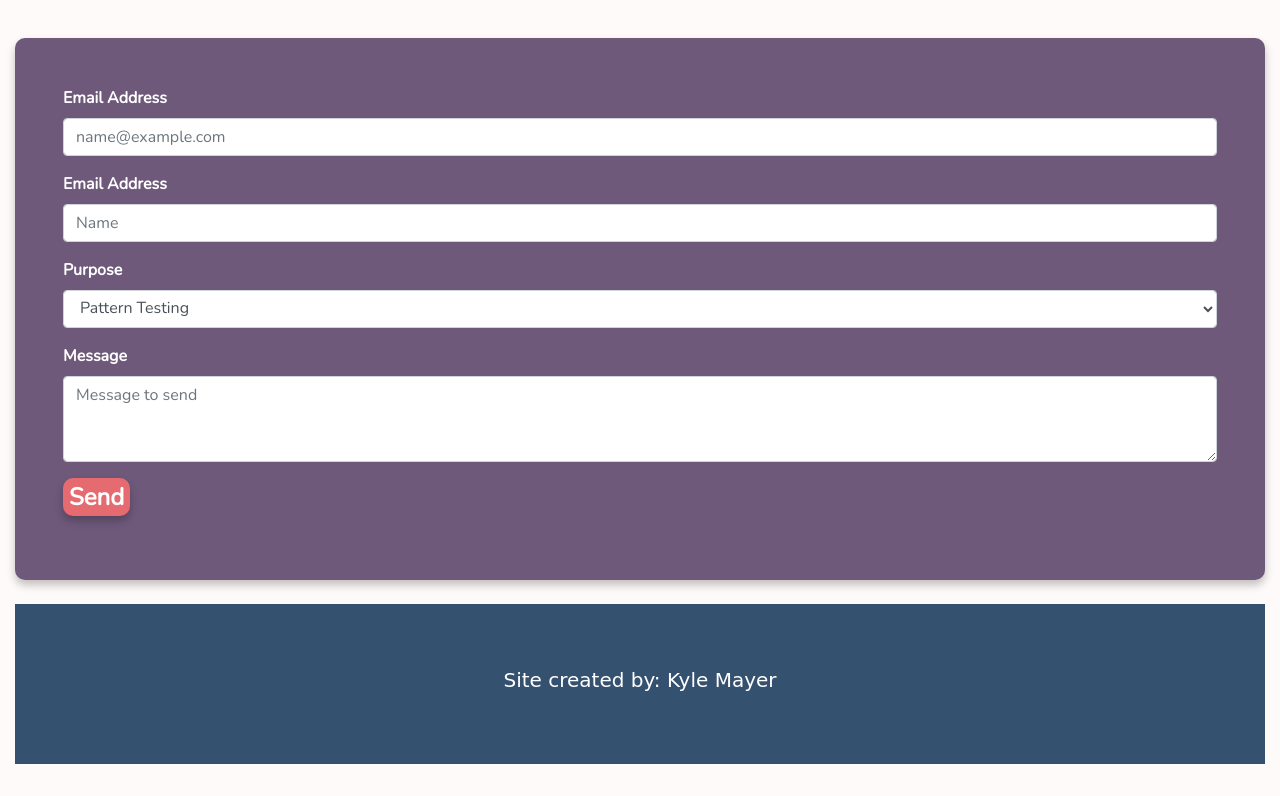
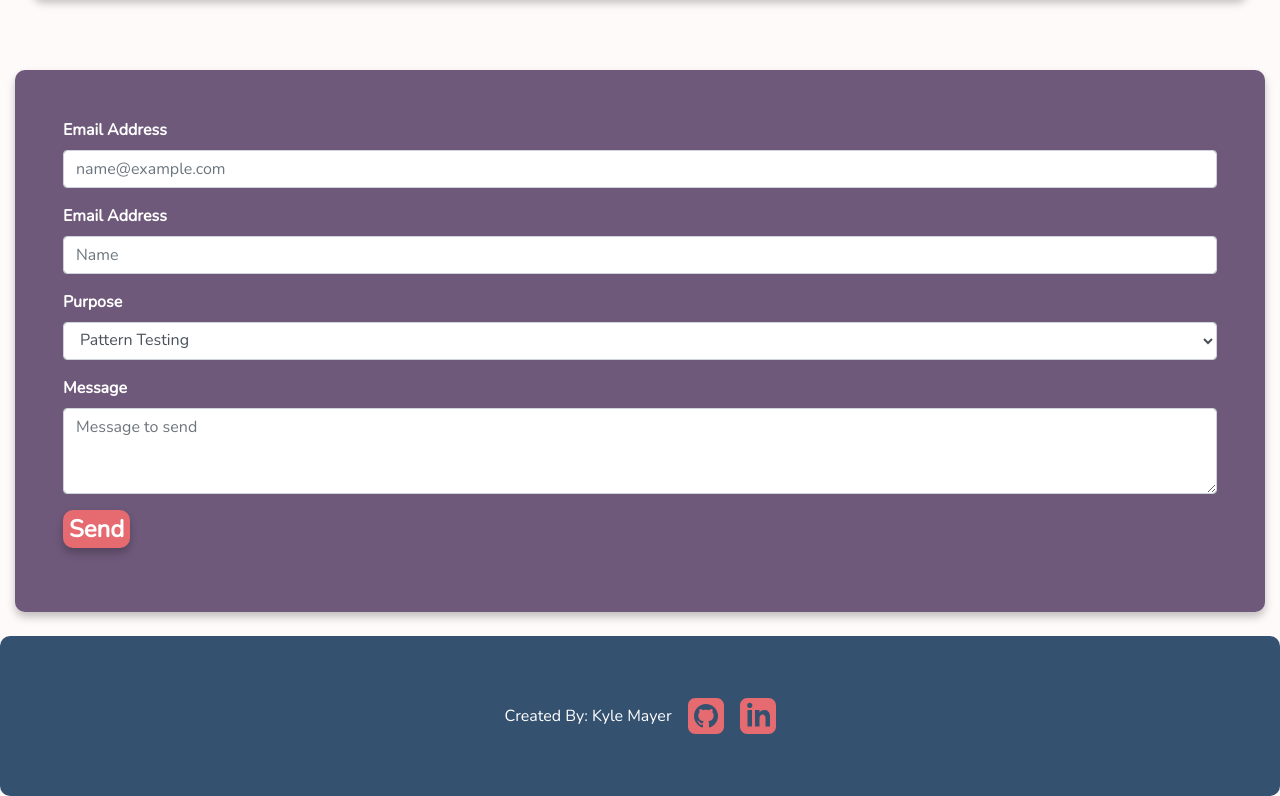
Before and after one commit to kmayer5120/pwp-kmayer5120, a plain HTML site: page public_html/index.html in a window 1280 px wide. Shown: the part 1539-2335 px from the top of the page. Before the commit the page ends 2303 px from the top, so only its background shows below. Drawn offline with nearby package versions, Linux system fonts and the light colour scheme; a web font is replaced by a local one.

Commit message:
adding changes that I forgot to commit at the end of yesterday

```diff
--- a/public_html/index.html
+++ b/public_html/index.html
@@ -119,7 +119,8 @@
                             </button>
                         </div>
                         <div class="modal-body" id="dynamic-content-1">
-                            <img src="./images/gallery/gallery-large/beanie-1.jpg" alt="beanie" class="img-fluid mw-25 mh-25">
+                            <img src="./images/gallery/gallery-large/beanie-1.jpg" alt="beanie"
+                                 class="img-fluid mw-25 mh-25">
                         </div>
                     </div>
                 </div>
@@ -208,7 +209,8 @@
         <div class="col-md-2 my-3">
             <!--start modal-->
             <a href="#modal-6" role="button" data-toggle="modal">
-                <img src="./images/gallery/gallery-small/scarf-earwarmer-2.jpg" alt="scarf and ear warmer" class="img-fluid">
+                <img src="./images/gallery/gallery-small/scarf-earwarmer-2.jpg" alt="scarf and ear warmer"
+                     class="img-fluid">
             </a>
             <div class="modal fade show" id="modal-6" role="dialog">
                 <div class="modal-dialog">
@@ -220,7 +222,8 @@
                             </button>
                         </div>
                         <div class="modal-body" id="dynamic-content">
-                            <img src="./images/gallery/gallery-large/scarf-earwarmer-2.jpg" class="img-fluid" alt="scarf"/>
+                            <img src="./images/gallery/gallery-large/scarf-earwarmer-2.jpg" class="img-fluid"
+                                 alt="scarf"/>
                         </div>
                     </div>
                 </div>
@@ -228,7 +231,7 @@
         </div>
     </div>
 </section> <!--end gallery section-->
-<section class="container-fluid p-5" id="services">
+<section class="container-fluid my-3 p-5" id="services">
     <h3>Services</h3>
     Lorem ipsum dolor sit amet, consectetur adipisicing elit. Adipisci cupiditate doloribus eaque et expedita illo
     incidunt inventore laborum mollitia natus necessitatibus nesciunt, officia reprehenderit repudiandae velit,
@@ -301,10 +304,24 @@
         </div>
     </form>
 </section>
-<section class="container-fluid">
-    <footer>
-        <h5>Site created by: Kyle Mayer</h5>
-    </footer>
+<section class="container-fluid" id="footer">
+    <div class="row">
+        <footer>
+            <div class="px-2">Created By: Kyle Mayer</div>
+            <a href="https://github.com/kmayer5120" class="px-2">
+                <!--GitHub SVG-->
+                <svg xmlns="http://www.w3.org/2000/svg" width="36" height="36" viewBox="0 0 24 24">
+                    <path d="M19 0h-14c-2.761 0-5 2.239-5 5v14c0 2.761 2.239 5 5 5h14c2.762 0 5-2.239 5-5v-14c0-2.761-2.238-5-5-5zm-4.466 19.59c-.405.078-.534-.171-.534-.384v-2.195c0-.747-.262-1.233-.55-1.481 1.782-.198 3.654-.875 3.654-3.947 0-.874-.312-1.588-.823-2.147.082-.202.356-1.016-.079-2.117 0 0-.671-.215-2.198.82-.64-.18-1.324-.267-2.004-.271-.68.003-1.364.091-2.003.269-1.528-1.035-2.2-.82-2.2-.82-.434 1.102-.16 1.915-.077 2.118-.512.56-.824 1.273-.824 2.147 0 3.064 1.867 3.751 3.645 3.954-.229.2-.436.552-.508 1.07-.457.204-1.614.557-2.328-.666 0 0-.423-.768-1.227-.825 0 0-.78-.01-.055.487 0 0 .525.246.889 1.17 0 0 .463 1.428 2.688.944v1.489c0 .211-.129.459-.528.385-3.18-1.057-5.472-4.056-5.472-7.59 0-4.419 3.582-8 8-8s8 3.581 8 8c0 3.533-2.289 6.531-5.466 7.59z"/>
+                </svg>
+            </a>
+            <a href="https://www.linkedin.com/in/kyle-mayer-fullstack/" class="px-2">
+                <!--LinkedIn SVG-->
+                <svg xmlns="http://www.w3.org/2000/svg" width="36" height="36" viewBox="0 0 24 24">
+                    <path d="M19 0h-14c-2.761 0-5 2.239-5 5v14c0 2.761 2.239 5 5 5h14c2.762 0 5-2.239 5-5v-14c0-2.761-2.238-5-5-5zm-11 19h-3v-11h3v11zm-1.5-12.268c-.966 0-1.75-.79-1.75-1.764s.784-1.764 1.75-1.764 1.75.79 1.75 1.764-.783 1.764-1.75 1.764zm13.5 12.268h-3v-5.604c0-3.368-4-3.113-4 0v5.604h-3v-11h3v1.765c1.396-2.586 7-2.777 7 2.476v6.759z"/>
+                </svg>
+            </a>
+        </footer>
+    </div>
 </section>
 
 <!--Re: Contact form:-->
--- a/public_html/styles/style.css
+++ b/public_html/styles/style.css
@@ -50,13 +50,19 @@ form {
 
 footer {
     display: flex;
-    flex-direction: column;
+    flex-direction: row;
     justify-content: center;
     align-items: center;
-    margin: 0;
+    border-radius: 10px;
+    bottom: 0;
     height: 10rem;
+    width: 100vw;
     background-color: var(--blueberry);
     color: var(--light-text);
+}
+
+footer svg {
+    fill: var(--grapefruit);
 }
 
 #img-header {
@@ -74,6 +80,8 @@ footer {
 #gallery img {
     border-radius: 10px;
     box-shadow: var(--box-shadow);
+    max-width: 100%;
+    max-height: 100%;
 }
 
 #services {
```
